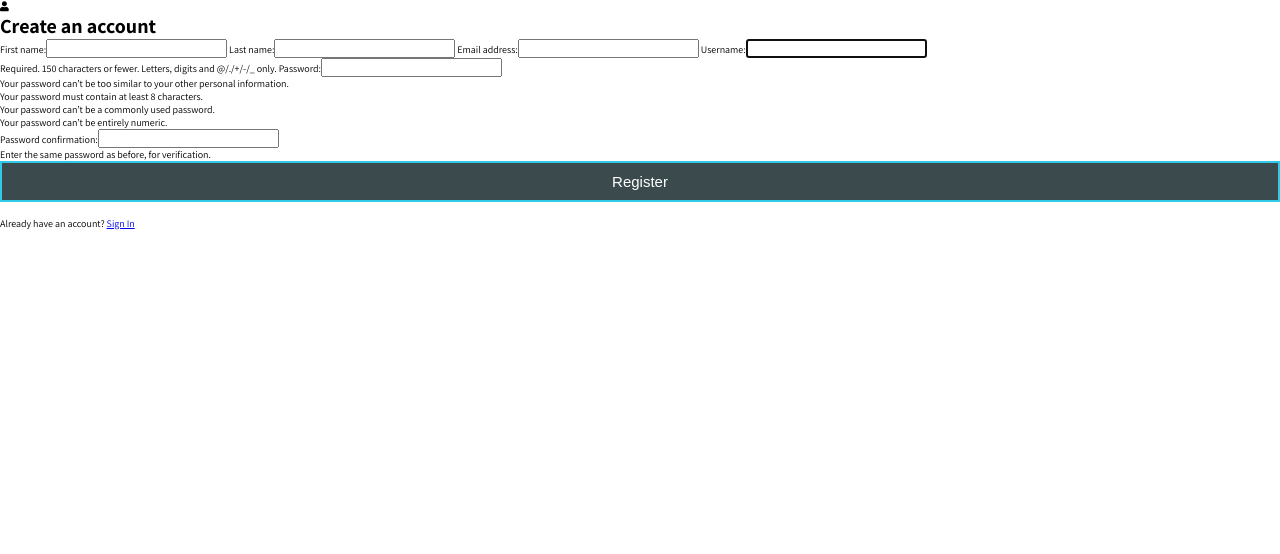
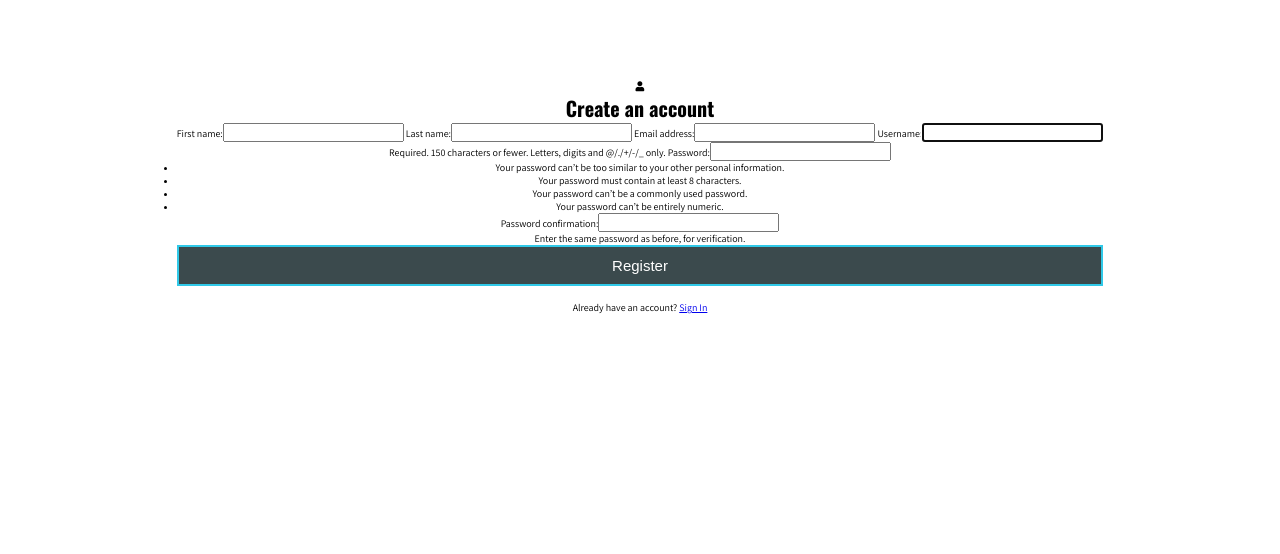
Before and after one commit to Jack112-create/Life-Dentals, a Django app: page /accounts/register in a window 1280 px wide. Shown: the part 73-627 px from the top of the page. Run offline with Django 3.2, Linux system fonts and the light colour scheme.

Commit message:
Update login_register.html markup and users.css styles

```diff
--- a/users/static/css/users.css
+++ b/users/static/css/users.css
@@ -9,7 +9,7 @@
 }
 
 
-.login-form {
+.login-form, .sign-up-form {
     display: flex;
     flex-direction: column;
     align-items: center;
@@ -25,7 +25,7 @@
     width: 100%;
 }
 
-.login-header h1 {
+.login-header h1, .sign-up-header h1 {
     font-family: 'Oswald', sans-serif;
 }
 
--- a/users/templates/users/login_register.html
+++ b/users/templates/users/login_register.html
@@ -30,8 +30,9 @@
 {% else %}
 
 <div class="sign-up-form">
+    <div class="sign-up-header">
         <i class="fas fa-user user-icon"></i>
-    <h1>Create an account</h1>
+        <h1 >Create an account</h1>
     </div>
 
     <section class="form">
@@ -42,6 +43,7 @@
             <p>Already have an account? <a class="sign-in-link" href="{% url 'login' %}">Sign In</a></p>
         </form>
     </section>
+</div>
 {% endif %}
 
 {% endblock content %}
```
Lines whose indentation alone changed are shown as unchanged.
